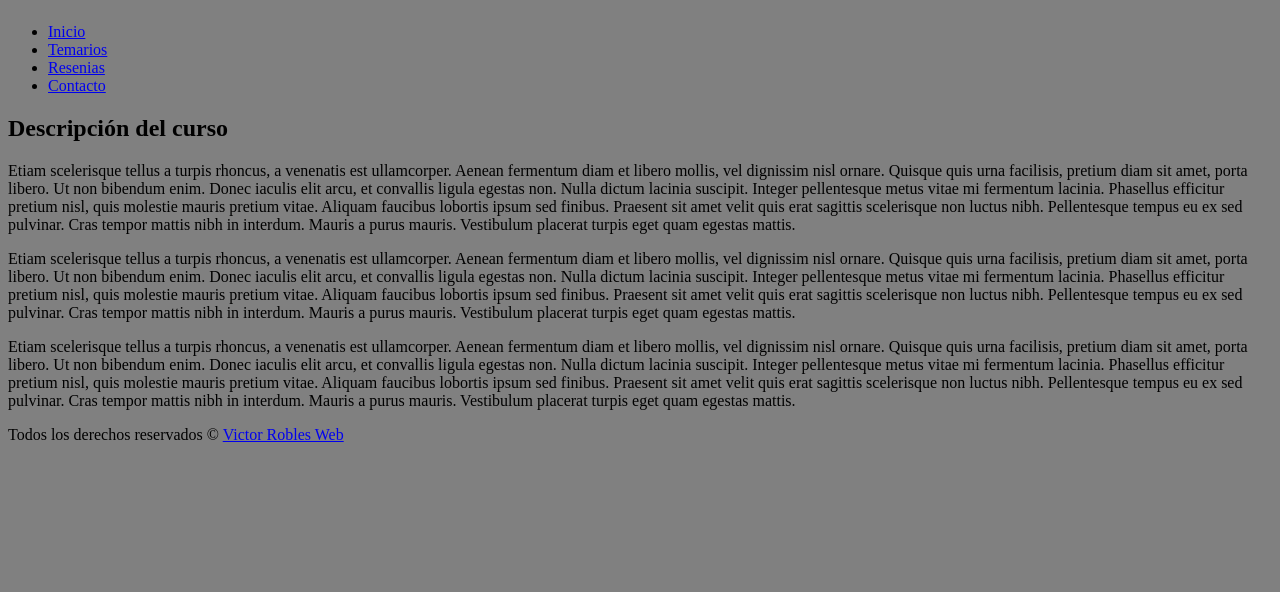
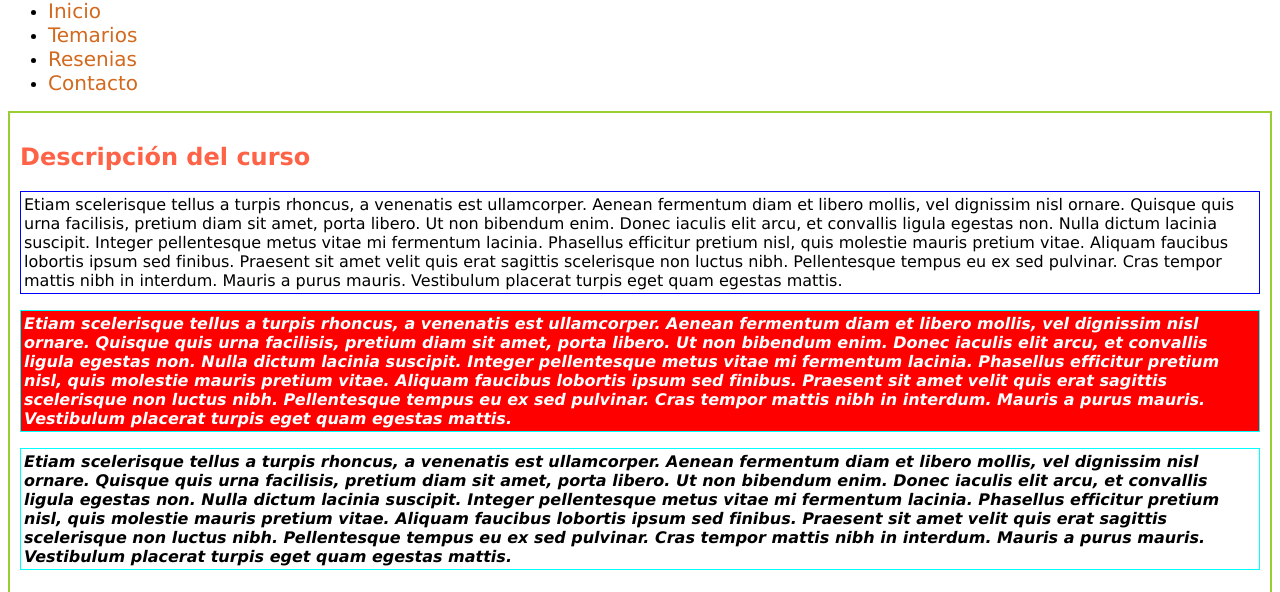
Before and after one commit to DuvanLemus1/MasterCSS, a plain HTML site: page BasesCSS/index.html in a window 1280 px wide. Shown: the part 102-694 px from the top of the page. Drawn offline with Linux system fonts and the light colour scheme.

Commit message:
Siguiente Commit

```diff
--- a/BasesCSS/index.html
+++ b/BasesCSS/index.html
@@ -9,7 +9,7 @@
         <link rel="stylesheet" type="text/css" href="styles.css">
     </head>
     <body>
-        <h1>Master en CSS con Victor Robles</h1>
+        <h1 id="titulo">Master en CSS con Victor Robles</h1>
         <ul>
             <li><a href="#">Inicio</a></li>
             <li><a href="#">Temarios</a></li>
@@ -18,19 +18,19 @@
         </ul>
         <div id="descripcion">
             <h2>Descripción del curso</h2>
-            <p>
+            <p id="parrafo1">
                 Etiam scelerisque tellus a turpis rhoncus, a venenatis est ullamcorper. Aenean fermentum diam et libero mollis, vel dignissim nisl ornare. Quisque quis urna facilisis, pretium diam sit amet, porta libero. Ut non bibendum enim. Donec iaculis elit arcu, et convallis ligula egestas non. Nulla dictum lacinia suscipit. Integer pellentesque metus vitae mi fermentum lacinia. Phasellus efficitur pretium nisl, quis molestie mauris pretium vitae. Aliquam faucibus lobortis ipsum sed finibus. Praesent sit amet velit quis erat sagittis scelerisque non luctus nibh. Pellentesque tempus eu ex sed pulvinar. Cras tempor mattis nibh in interdum. Mauris a purus mauris. Vestibulum placerat turpis eget quam egestas mattis.
             </p>
-            <p>
+            <p class="parrafosMultiples segundoParrafo">
                 Etiam scelerisque tellus a turpis rhoncus, a venenatis est ullamcorper. Aenean fermentum diam et libero mollis, vel dignissim nisl ornare. Quisque quis urna facilisis, pretium diam sit amet, porta libero. Ut non bibendum enim. Donec iaculis elit arcu, et convallis ligula egestas non. Nulla dictum lacinia suscipit. Integer pellentesque metus vitae mi fermentum lacinia. Phasellus efficitur pretium nisl, quis molestie mauris pretium vitae. Aliquam faucibus lobortis ipsum sed finibus. Praesent sit amet velit quis erat sagittis scelerisque non luctus nibh. Pellentesque tempus eu ex sed pulvinar. Cras tempor mattis nibh in interdum. Mauris a purus mauris. Vestibulum placerat turpis eget quam egestas mattis.
             </p>
-            <p>
+            <p class="parrafosMultiples tercerParrafo">
                 Etiam scelerisque tellus a turpis rhoncus, a venenatis est ullamcorper. Aenean fermentum diam et libero mollis, vel dignissim nisl ornare. Quisque quis urna facilisis, pretium diam sit amet, porta libero. Ut non bibendum enim. Donec iaculis elit arcu, et convallis ligula egestas non. Nulla dictum lacinia suscipit. Integer pellentesque metus vitae mi fermentum lacinia. Phasellus efficitur pretium nisl, quis molestie mauris pretium vitae. Aliquam faucibus lobortis ipsum sed finibus. Praesent sit amet velit quis erat sagittis scelerisque non luctus nibh. Pellentesque tempus eu ex sed pulvinar. Cras tempor mattis nibh in interdum. Mauris a purus mauris. Vestibulum placerat turpis eget quam egestas mattis.
             </p>
         </div>
 
         <footer>
-            Todos los derechos reservados &copy; <a href="victorroblesweb.es">Victor Robles Web</a>
+            Todos los derechos reservados &copy; <a href="facebook.com">Victor Robles Web</a>
         </footer>
 
     </body>
--- a/BasesCSS/styles.css
+++ b/BasesCSS/styles.css
@@ -1,9 +1,73 @@
-body{
-    background: gray;
-}
+/*
+####### Selectores
+*/
 
-h1{
-    color: red;
-    font-size: 50px;
-    text-decoration: underline;
-}
+     /*Selector universal -- Selecciona y aplica un estilo css a todo el documento HTML*/
+    *{
+    font-family: Verdana, Geneva, Tahoma, sans-serif;
+
+    /*margin: 0px; /*margenes globales*/
+    /*padding: 0px; /*margenes internos de un elemento*/
+
+    }
+
+     /*Selector de etiqueta --modifica el estilo de TODAS las etiquetas con ese nombre seleccionado*/
+    h1{
+        background: red; /*color de fondo*/
+        color: white;
+        padding: 10px; /*Genera un margin en px o % al elemento*/
+    }
+
+    a{
+        font-size: 20px;
+        color: chocolate;
+        text-decoration: none; /*modifica el estilo de decoracion por defecto, none quita todos los estilos*/
+
+    }
+
+    footer{
+        text-align: center;
+    }
+
+    footer a{ /*Modificar los estilos de una etiqueta dentro de otra etiqueta*/
+        font-size: 25px;
+        color: coral;
+    }
+
+    /*Selector de id*/
+    #descripcion{
+        border: 2px solid yellowgreen;
+        padding: 10px;
+
+    }
+
+    #descripcion h2{
+        color: tomato;
+    }
+
+    #titulo{ /*CSS permite la herencia de atributos y se lee de arriba a abajo*/
+        background: crimson;
+    }
+
+    #parrafo1{
+        border: 1px solid blue;
+        padding: 3px;
+    }
+
+
+    /*Selector de clase*/
+    .parrafosMultiples{
+        border: 1px solid cyan;
+        padding: 3px;
+        font-style: italic;
+        /*text-decoration: underline;*/
+        font-weight: bold;
+    }
+
+    .segundoParrafo{ /*Una clase dentro de otra clase permite heredar los atributos anteriores*/
+        background: red;
+        color: white;
+    }
+
+
+    /*Selector de atributo*/
```
